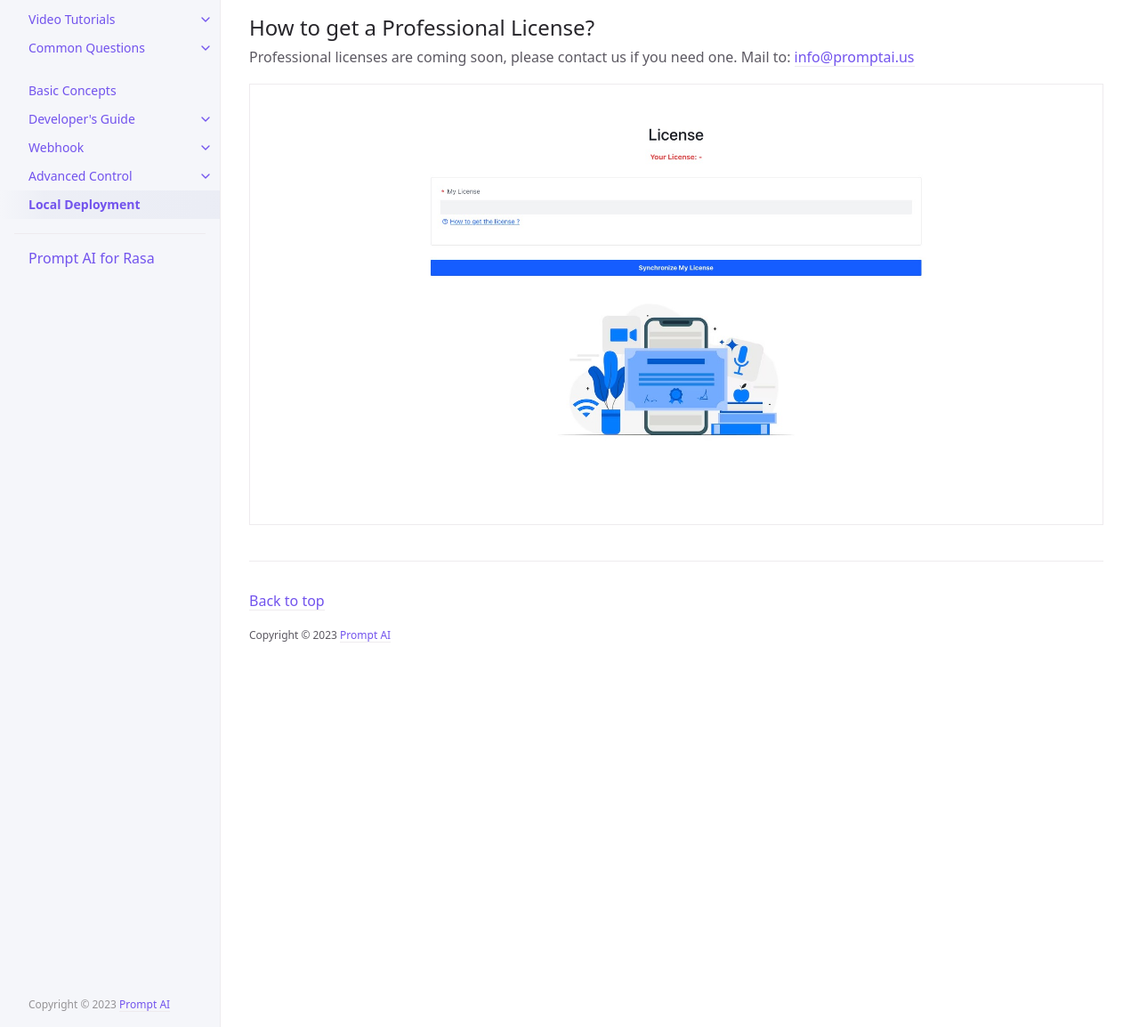
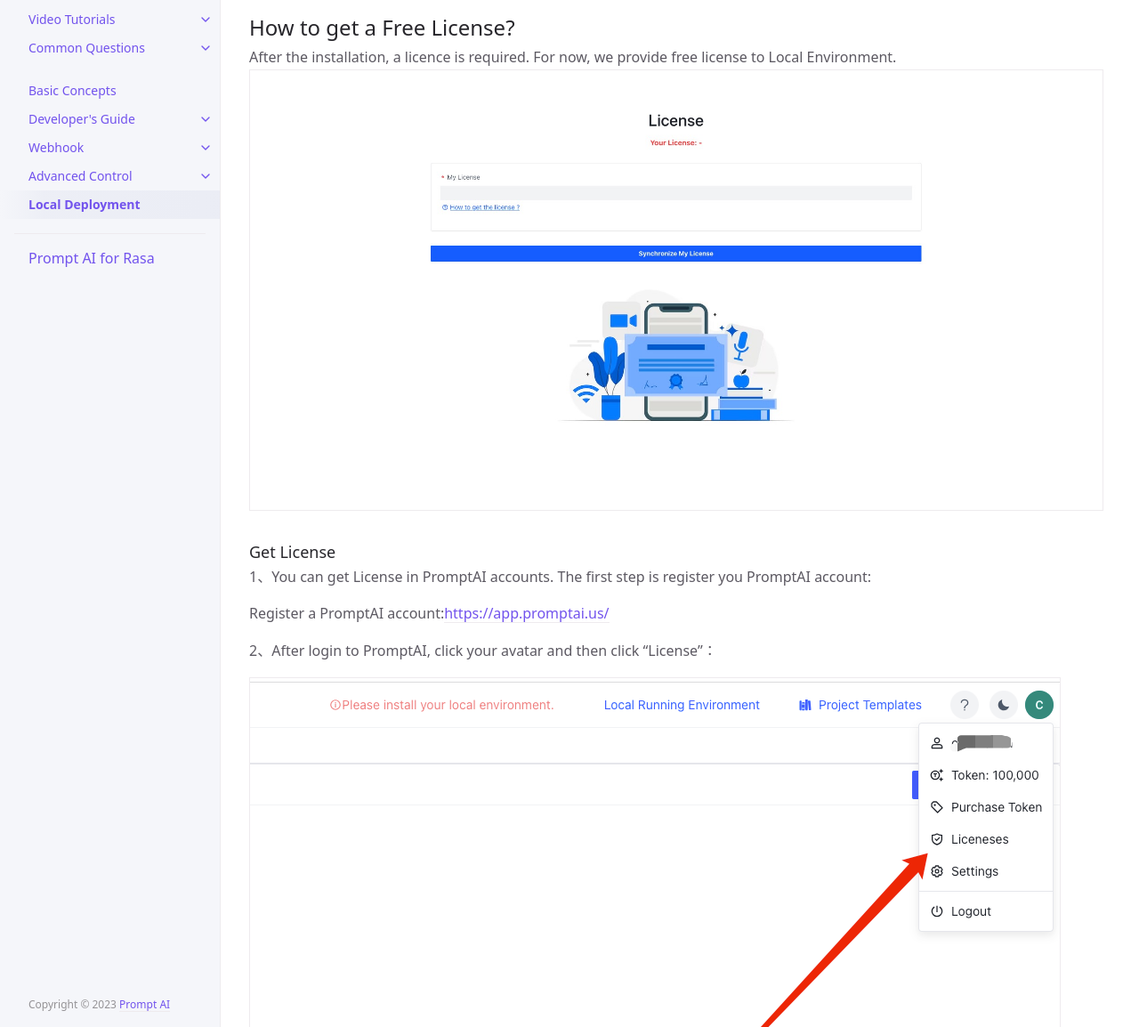
Before and after one commit to ws-cd/ws-cd.github.io, a Jekyll site: the page built from docs/local_deployment.md, in a window 1280 px wide and 1400 px high, scrolled down 1624 px. Shown: the part 246-1400 px from the top of the window at 89% size. Built offline with Jekyll 4.4.1, drawn with Linux system fonts in a browser that asks for light colours; before the commit the page ends 2618 px from its top, so only the background shows below that; some of the changed text lies outside the part shown.

Commit message:
1、add free license

```diff
--- a/docs/local_deployment.md
+++ b/docs/local_deployment.md
@@ -44,6 +44,25 @@ Login: [http://localhost:9000](http://localhost:9000)
 
 ![deploy-02](/assets/images/private_deploy/deploy-02.png)
 
+## How to get a Free License?
+After the installation, a licence is required. For now, we provide free license to Local Environment.
+![license_1](/assets/images/license_1.png)
+
+### Get License
+1、You can get License in PromptAI accounts. The first step is register you PromptAI account:
+
+Register a PromptAI account:[https://app.promptai.us/](https://app.promptai.us/)
+
+2、After login to PromptAI, click your avatar and then click "License"：
+
+![license_2.png](/assets/images/license_2.png)
+
+3、Click the "Create" button you will get a free "Starter" license
+![license_3.png](/assets/images/license_3.png)
+
+4、Paste your License to Local Env
+![license_4.png](/assets/images/license_4.png)
+
 
 ## How to get a Professional License?
 
```
